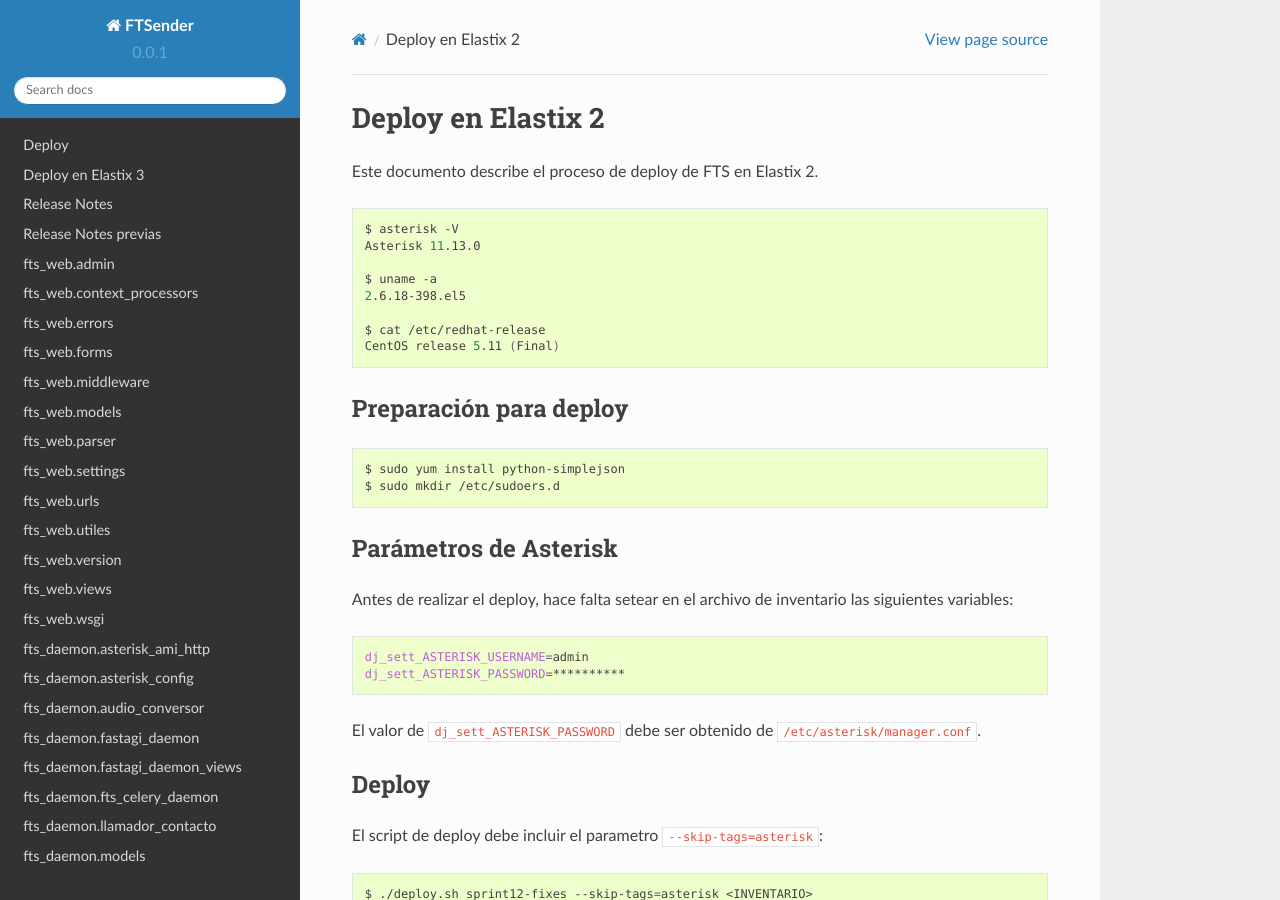
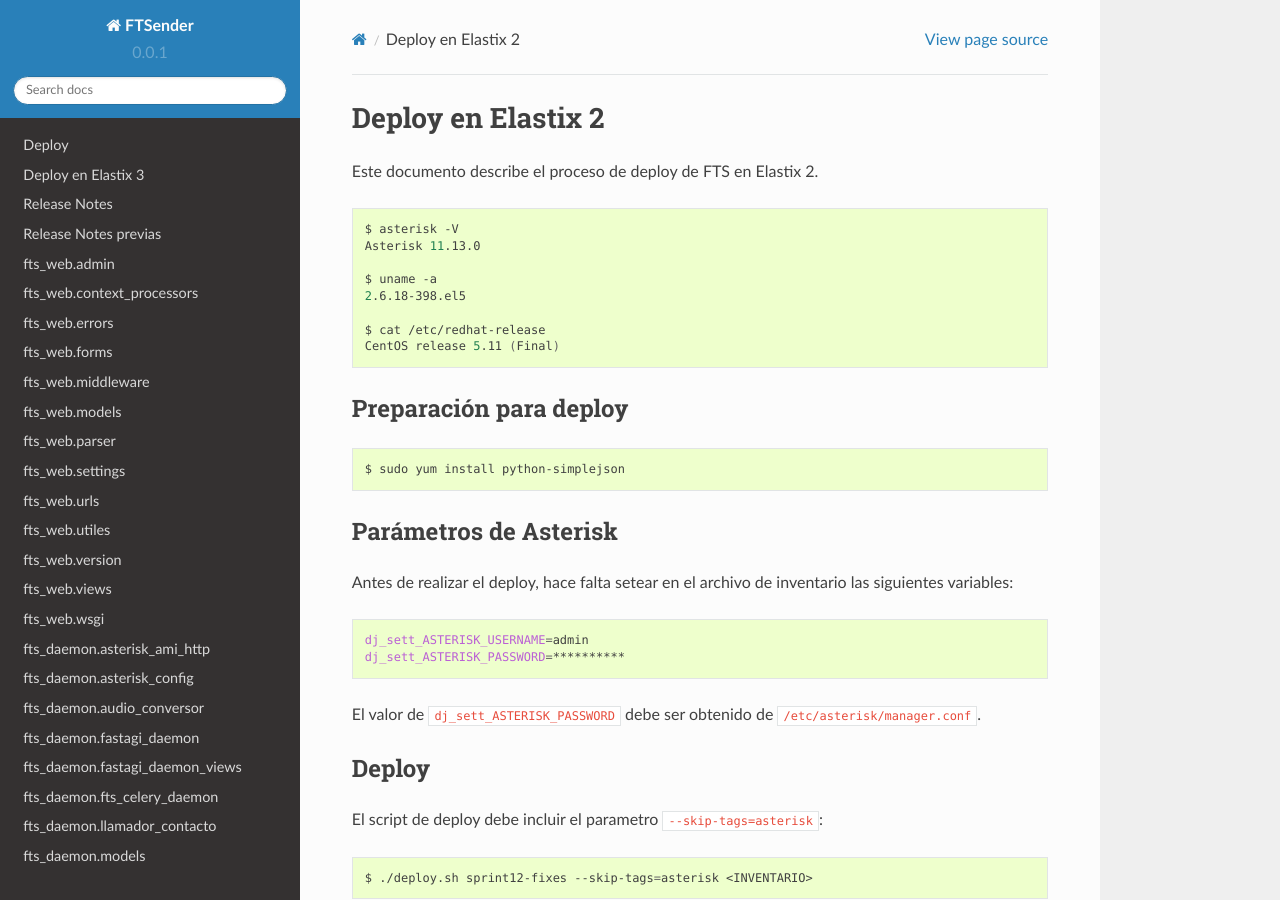
Before and after one commit to aybaker/omnicontact, a Sphinx documentation site: the page built from docs/deploy_elastix2.rst, in a window 1280 px wide and 900 px high. Built offline with Sphinx 7.4.7 and the Read the Docs theme 2.0.0, drawn with Linux system fonts in a browser that asks for light colours.

Commit message:
FTS-233 Elastix 2: Ya no se requiere crear /etc/sudoers.d

```diff
--- a/docs/deploy_elastix2.rst
+++ b/docs/deploy_elastix2.rst
@@ -26,7 +26,6 @@ Preparación para deploy
 .. code::
 
     $ sudo yum install python-simplejson
-    $ sudo mkdir /etc/sudoers.d
 
 
 **********************
```
